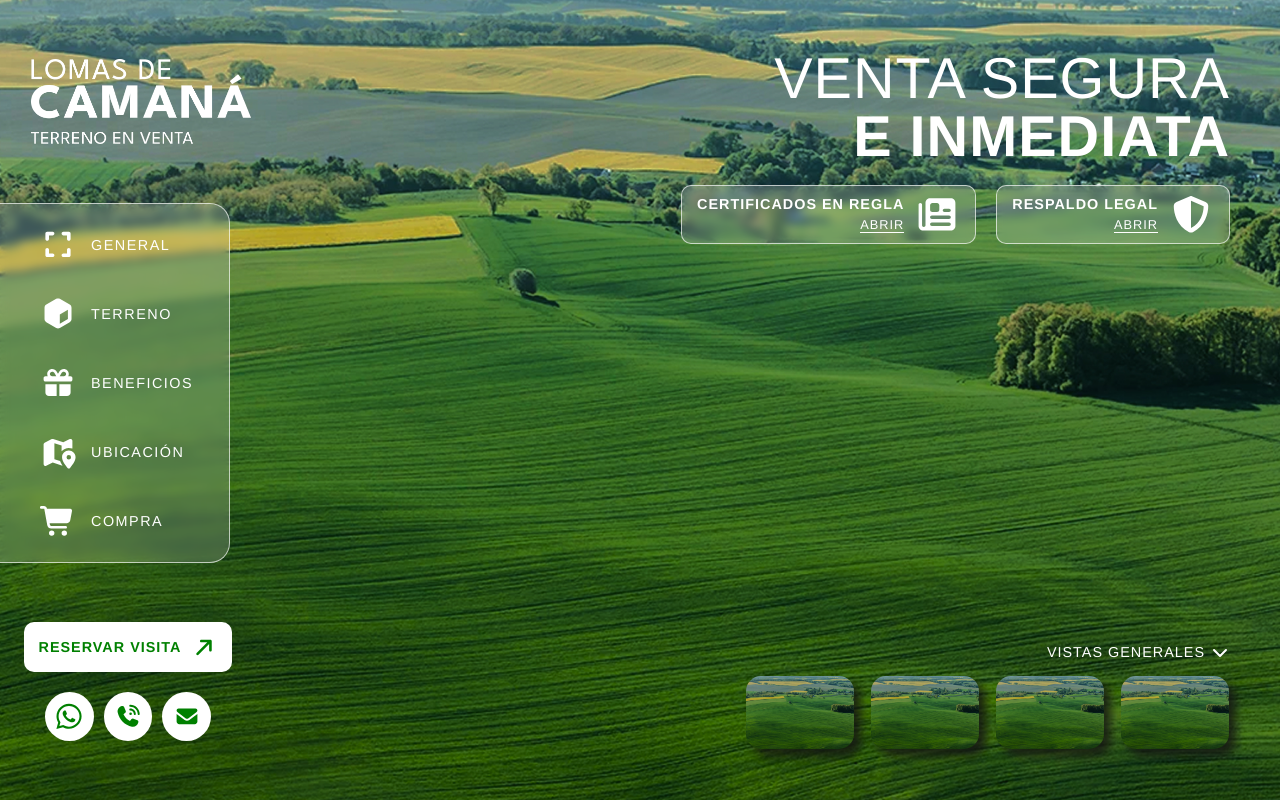
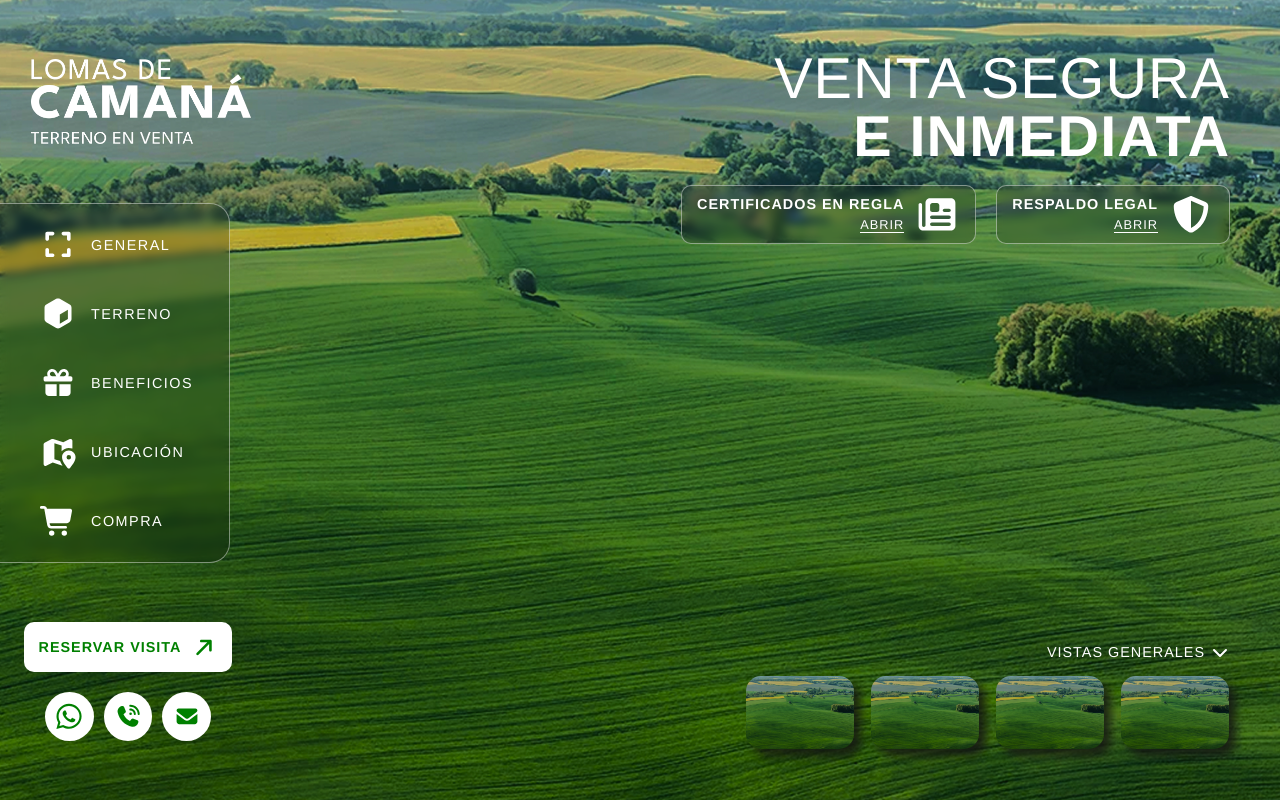
Before and after one commit to walkeriano/lomas-de-camana, a Next.js app: page / in a window 1280 px wide. Shown: the top 800 px of the page. Built offline with nearby package versions, Linux system fonts and the light colour scheme.

Commit message:
cambios listos

```diff
--- a/src/components/compra/compra.module.css
+++ b/src/components/compra/compra.module.css
@@ -41,8 +41,8 @@
 
 .flexButton button {
   padding: 10px 15px;
-  background-color: rgba(255, 255, 255, 0.176);
-  border: 1px solid rgba(255, 255, 255, 0.66);
+  background-color: rgba(0, 0, 0, 0.176);
+  border: 1px solid rgba(255, 255, 255, 0.433);
   display: flex;
   align-items: center;
   justify-content: center;
@@ -153,8 +153,8 @@
   width: 100%;
   height: 45px;
   border-radius: 50px;
-  background-color: rgba(255, 255, 255, 0.176);
-  border: 1px solid rgba(255, 255, 255, 0.66);
+  background-color: rgba(0, 0, 0, 0.176);
+  border: 1px solid rgba(255, 255, 255, 0.433);
   backdrop-filter: blur(5px);
   position: relative;
   display: flex;
@@ -200,8 +200,8 @@
   display: flex;
   align-items: center;
   justify-content: center;
-  background-color: rgba(255, 255, 255, 0.176);
-  border: 1px solid rgba(255, 255, 255, 0.66);
+  background-color: rgba(0, 0, 0, 0.176);
+  border: 1px solid rgba(255, 255, 255, 0.433);
   color: white;
   letter-spacing: 1px;
   backdrop-filter: blur(5px);
--- a/src/components/hero/hero.module.css
+++ b/src/components/hero/hero.module.css
@@ -42,8 +42,8 @@
 
 .flexButton button {
   padding: 10px 15px;
-  background-color: rgba(255, 255, 255, 0.176);
-  border: 1px solid rgba(255, 255, 255, 0.66);
+  background-color: rgba(0, 0, 0, 0.176);
+  border: 1px solid rgba(255, 255, 255, 0.433);
   display: flex;
   align-items: center;
   justify-content: center;
--- a/src/components/navegation/navegation.module.css
+++ b/src/components/navegation/navegation.module.css
@@ -14,10 +14,10 @@
   width: 90%;
   height: 45%;
   border-radius: 0px 20px 20px 0px;
-  background-color: rgba(255, 255, 255, 0.176);
-  border-right: 1px solid rgba(255, 255, 255, 0.66);
-  border-top: 1px solid rgba(255, 255, 255, 0.66);
-  border-bottom: 1px solid rgba(255, 255, 255, 0.66);
+  background-color: rgba(0, 0, 0, 0.176);
+  border-right: 1px solid rgba(255, 255, 255, 0.433);
+  border-top: 1px solid rgba(255, 255, 255, 0.433);
+  border-bottom: 1px solid rgba(255, 255, 255, 0.433);
   display: flex;
   flex-direction: column;
   align-items: center;
@@ -99,8 +99,8 @@
 }
 
 .btnContact:hover {
-  background-color: rgba(255, 255, 255, 0.176);
-  border: 1px solid rgba(255, 255, 255, 0.66);
+  background-color: rgba(0, 0, 0, 0.176);
+  border: 1px solid rgba(255, 255, 255, 0.433);
   color: white;
 }
 
@@ -128,17 +128,17 @@
   color: green;
 }
 
-.flexButton a .icon{
+.flexButton a .icon {
   font-size: 1.3rem;
 }
 
-.flexButton a:nth-child(1) .icon{
+.flexButton a:nth-child(1) .icon {
   font-size: 1.8rem;
 }
 
 .flexButton a:hover {
-  background-color: rgba(255, 255, 255, 0.176);
-  border: 1px solid rgba(255, 255, 255, 0.66);
+  background-color: rgba(0, 0, 0, 0.176);
+  border: 1px solid rgba(255, 255, 255, 0.433);
   color: white;
 }
 
```
